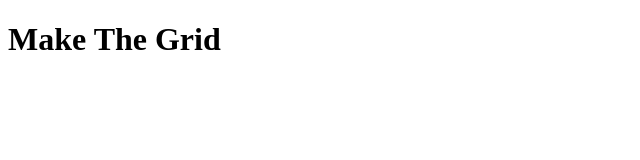
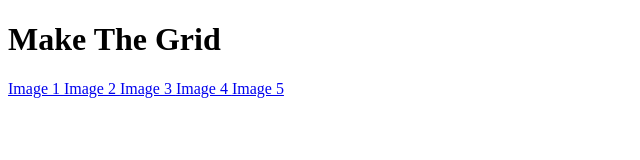
Before and after one commit to Lnguye58/AVT217Spring, a plain HTML site: page E1/index.html in a window 1280 px wide. Shown: the whole page, without its empty margins (0-640 px from the left). Drawn offline with Linux system fonts and the light colour scheme.

Commit message:
Update index.html

```diff
--- a/E1/index.html
+++ b/E1/index.html
@@ -6,5 +6,12 @@
 
     <body>
         <h1> Make The Grid </h1>
+
+        <a href= "E0/index.html"> Image 1 </a>
+        <a href= "E0/index.html"> Image 2 </a>
+        <a href= "E0/index.html"> Image 3 </a>
+        <a href= "E0/index.html"> Image 4 </a>
+        <a href= "E0/index.html"> Image 5 </a>
+
     </body>
 </html>
```
